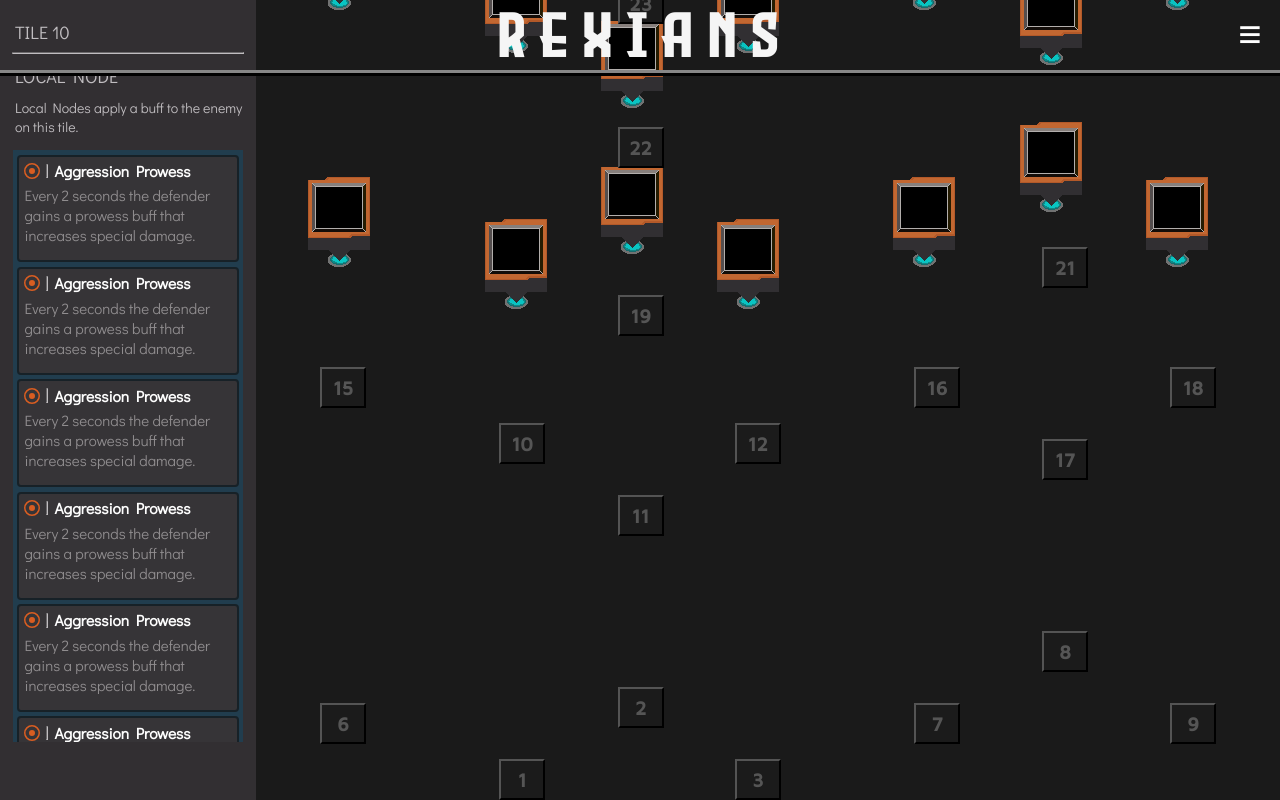
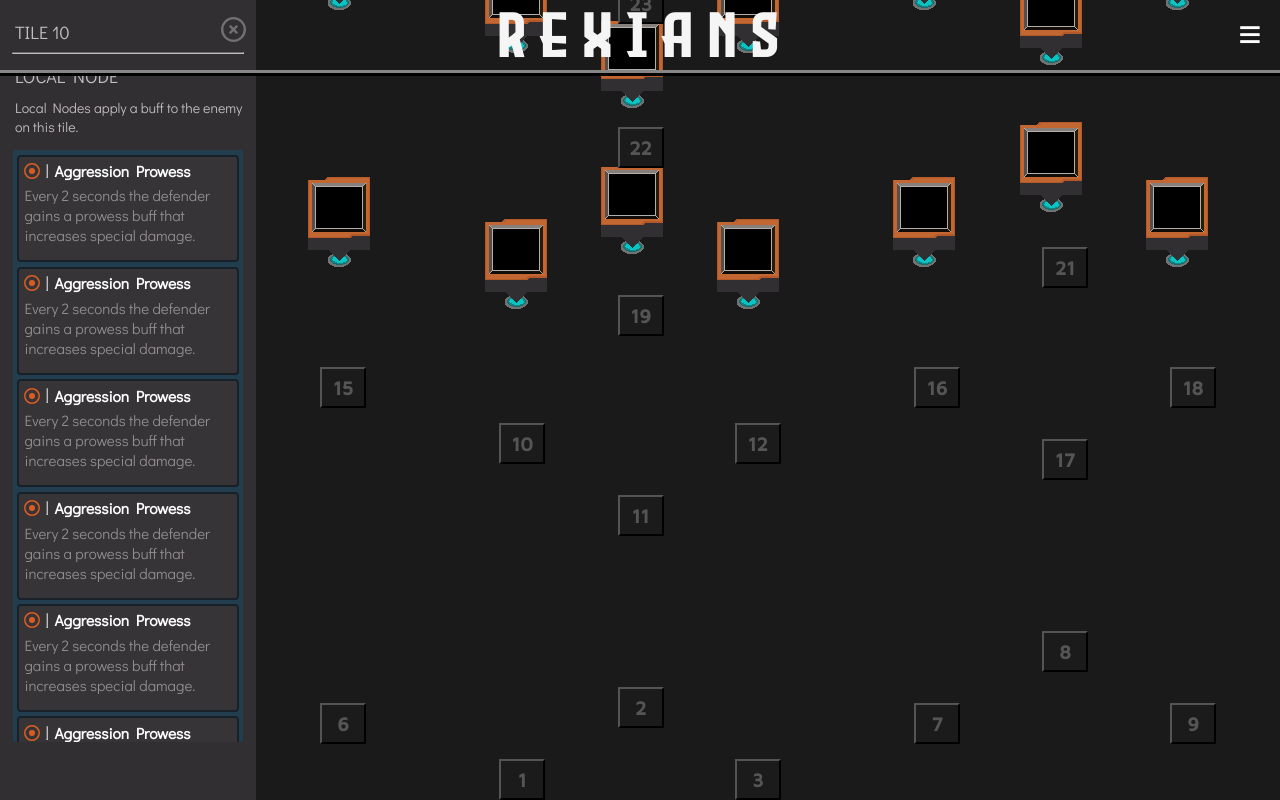
Before and after one commit to Rexians/rex-web, a React (Create React App) app in the folder frontend/: page /war in a window 1280 px wide. Both pictures are taken after a click on the button "10". Shown: the part 1579-2379 px from the top of the page. Built offline with nearby package versions, Linux system fonts and the light colour scheme.

Commit message:
Added button to close node sidebar

```diff
--- a/frontend/src/components/alliancewar/NodeSidebar.js
+++ b/frontend/src/components/alliancewar/NodeSidebar.js
@@ -1,4 +1,6 @@
 import { useEffect } from "react";
+import { FontAwesomeIcon } from "@fortawesome/react-fontawesome";
+import { faCircleXmark } from "@fortawesome/free-regular-svg-icons";
 import Nodes from "./Nodes";
 import "../../styles/alliancewar/NodeSidebar.css";
 
@@ -21,7 +23,14 @@
 
   return (
     <div className={nodeInfoState["expanded"] ? "expandednode" : "normalnode"}>
-      <div className="nodetitle">TILE {nodeNumber}</div>
+      <div className="sidebarheader">
+        <div className="nodetitle">TILE {nodeNumber}</div>
+        <FontAwesomeIcon
+          className="closeicon"
+          icon={faCircleXmark}
+          onClick={() => setNodeInfo(false)}
+        ></FontAwesomeIcon>
+      </div>
       <hr className="divider"></hr>
       <div className="nodetitle">LOCAL NODE</div>
       <p className="nodeInfo">
--- a/frontend/src/styles/Sidebar.css
+++ b/frontend/src/styles/Sidebar.css
@@ -24,3 +24,15 @@
   overflow: hidden;
   color: #c0bdc0;
 }
+
+.sidebarheader {
+  display: flex;
+  align-items: center;
+}
+
+.closeicon {
+  font-size: 25px;
+  margin-top: 2%;
+  margin-left: 59%;
+  color: #727073;
+}
```
